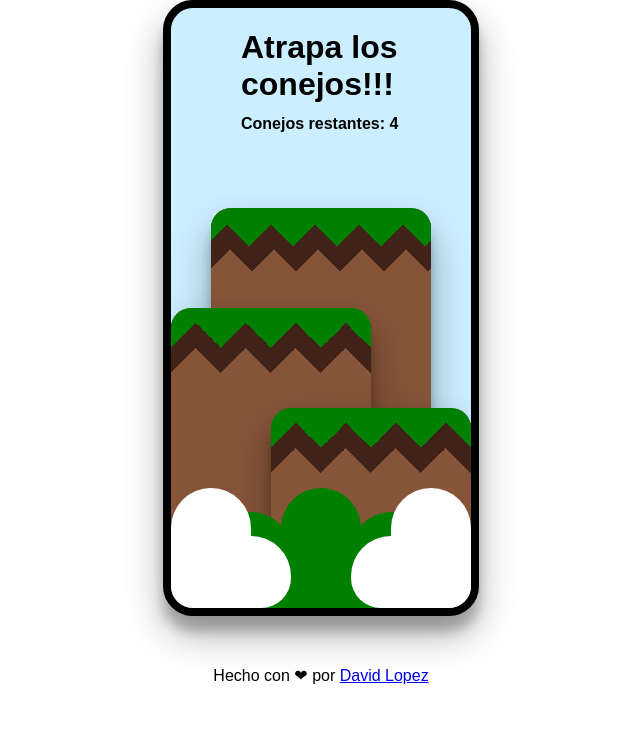
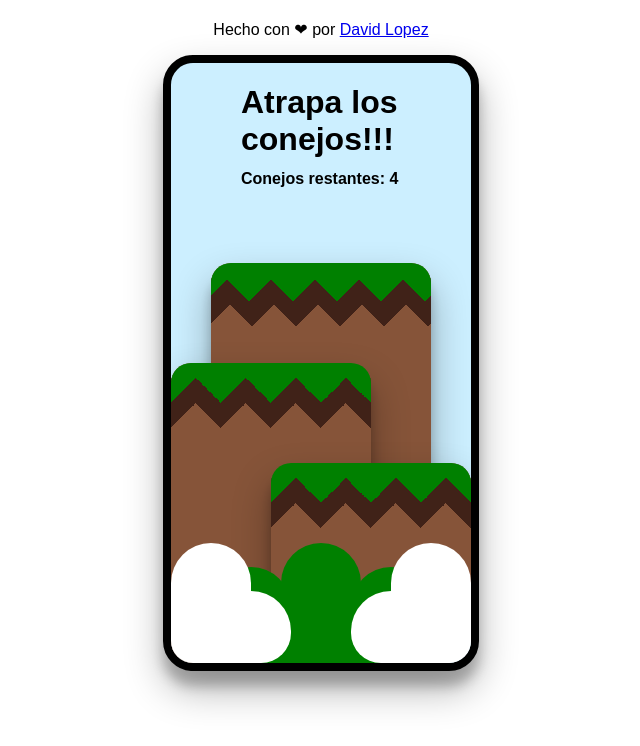
Before and after one commit to Avipez/Animaciones_css, a plain HTML site: page index.html in a window 1280 px wide. Shown: the whole page, without its empty margins (319-959 px from the left). Drawn offline with Linux system fonts and the light colour scheme.

Commit message:
Proyecto 1.1.1

```diff
--- a/index.html
+++ b/index.html
@@ -59,6 +59,7 @@
         .phone {
             position: relative;
             border: 8px solid black;
+            margin-bottom: 20px;
             border-radius: 30px;
             overflow: hidden;
             height: 600px;
@@ -90,7 +91,7 @@
         }
 
         .layer-6 > .bunny {
-            animation-duration: .6s;
+            animation-duration: .4s;
         }
 
 
@@ -455,6 +456,10 @@
             background: linear-gradient(135deg, green 25%, transparent 25%) -50px 0, linear-gradient(-135deg, green 25%, transparent 25%) -50px 0, linear-gradient(315deg, #865439 25%, transparent 25%) -25px, linear-gradient(45deg, #865439 25%, transparent 25%) -25px;
         }
 
+        p{
+            margin-top: 20px;
+        }
+
         @media screen and(min-width:768px) {
             .layer-102 {
                 border-radius: 40px 40px 25px 0;
@@ -468,6 +473,7 @@
 </head>
 
 <body>
+    <p>Hecho con ❤ por <a href="https://twitter.com/Devopez">David Lopez</a></p>
     <div class="phone">
         <h1>Atrapa los conejos!!!</h1>
         <div class="layer-1" >
@@ -565,7 +571,6 @@
         </div>
         <h4 class="score">Conejos restantes: </h3>
     </div>
-    <p>Hecho con ❤ por <a href="https://twitter.com/Devopez">David Lopez</a></p>
 </body>
 
 </html>
```
